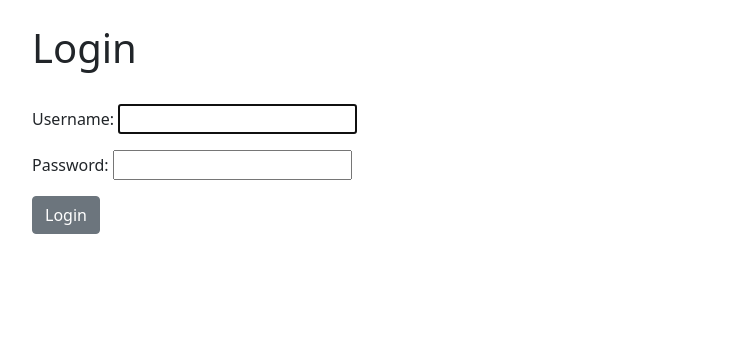
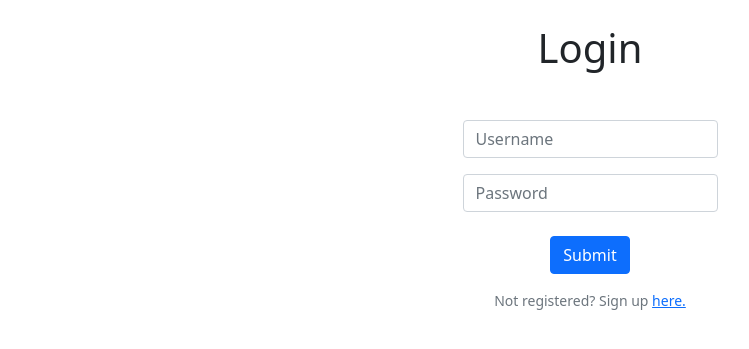
Before and after one commit to shaneoh10/django-blog, a Django app: page /members/login/ in a window 1280 px wide. Shown: the part 56-405 px from the top of the page, without its empty margins (50-799 px from the left). Run offline with Django 3.2, Linux system fonts and the light colour scheme.

Commit message:
Edit styling on login page

```diff
--- a/members/templates/registration/login.html
+++ b/members/templates/registration/login.html
@@ -7,15 +7,21 @@
 {% block content %}
 
 
-    <h1>Login</h1>
+    <h1 class="text-center mb-4">Login</h1>
 
     <br>
 
-    <div class="form-group">
-        <form action="" method="POST">
+    <div class="container w-25 text-center">
+        <form method="POST">
             {% csrf_token %}
-            {{ form.as_p }}
-            <button type="submit" class="btn btn-secondary">Login</button>
+            <div class="mb-3 form-group">
+                <input type="text" name="username" class="form-control" placeholder="Username">
+            </div>
+            <div class="mb-4 form-group">
+                <input type="password" name="password" class="form-control" placeholder="Password">
+            </div>
+            <button type="submit" class="btn btn-primary">Submit</button>
+            <div  class="form-text mt-3">Not registered? Sign up <a href="{% url 'register' %}">here.</a></div>
         </form>
     </div>
 
```
Also changed, not shown: db.sqlite3.
